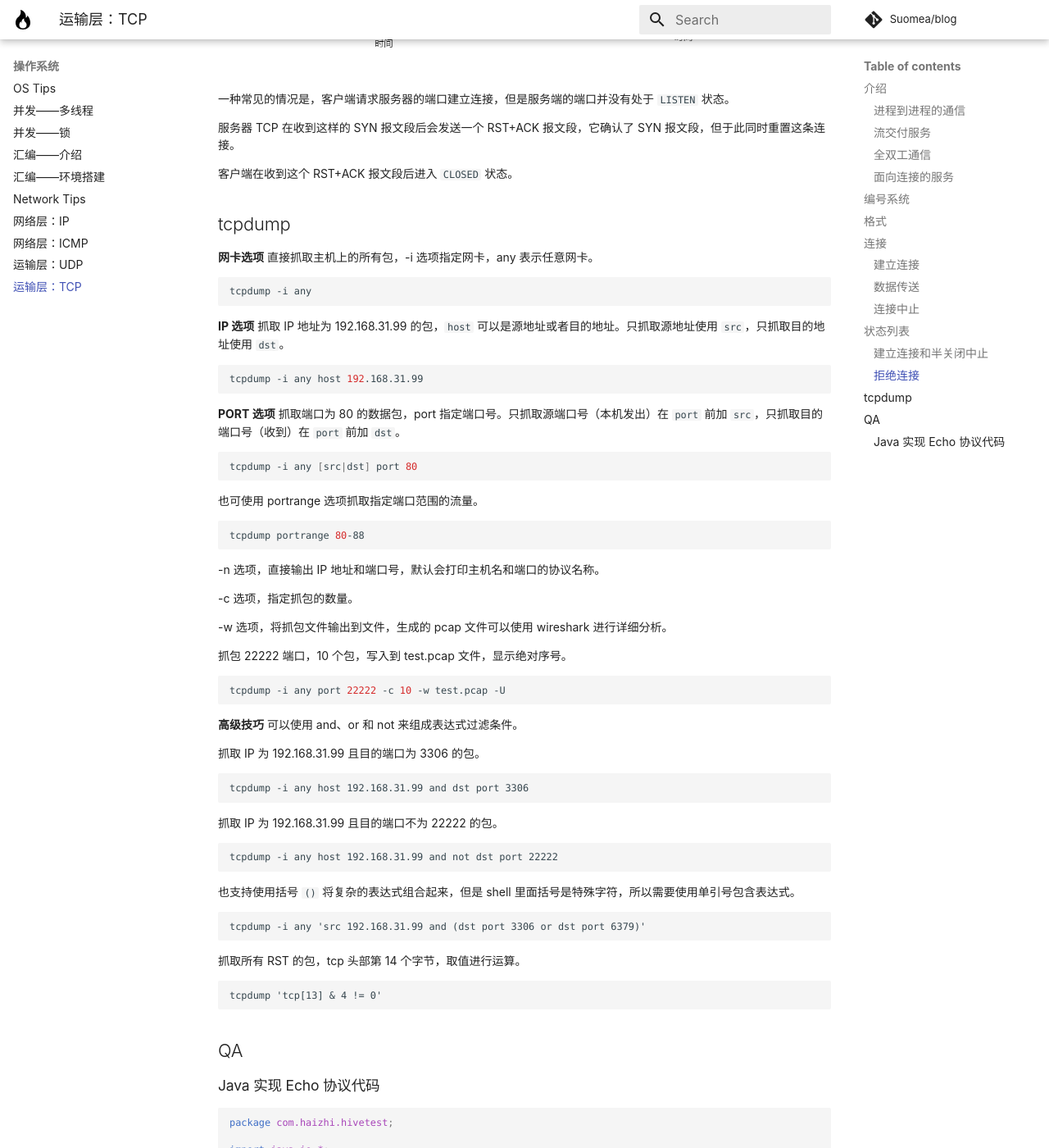
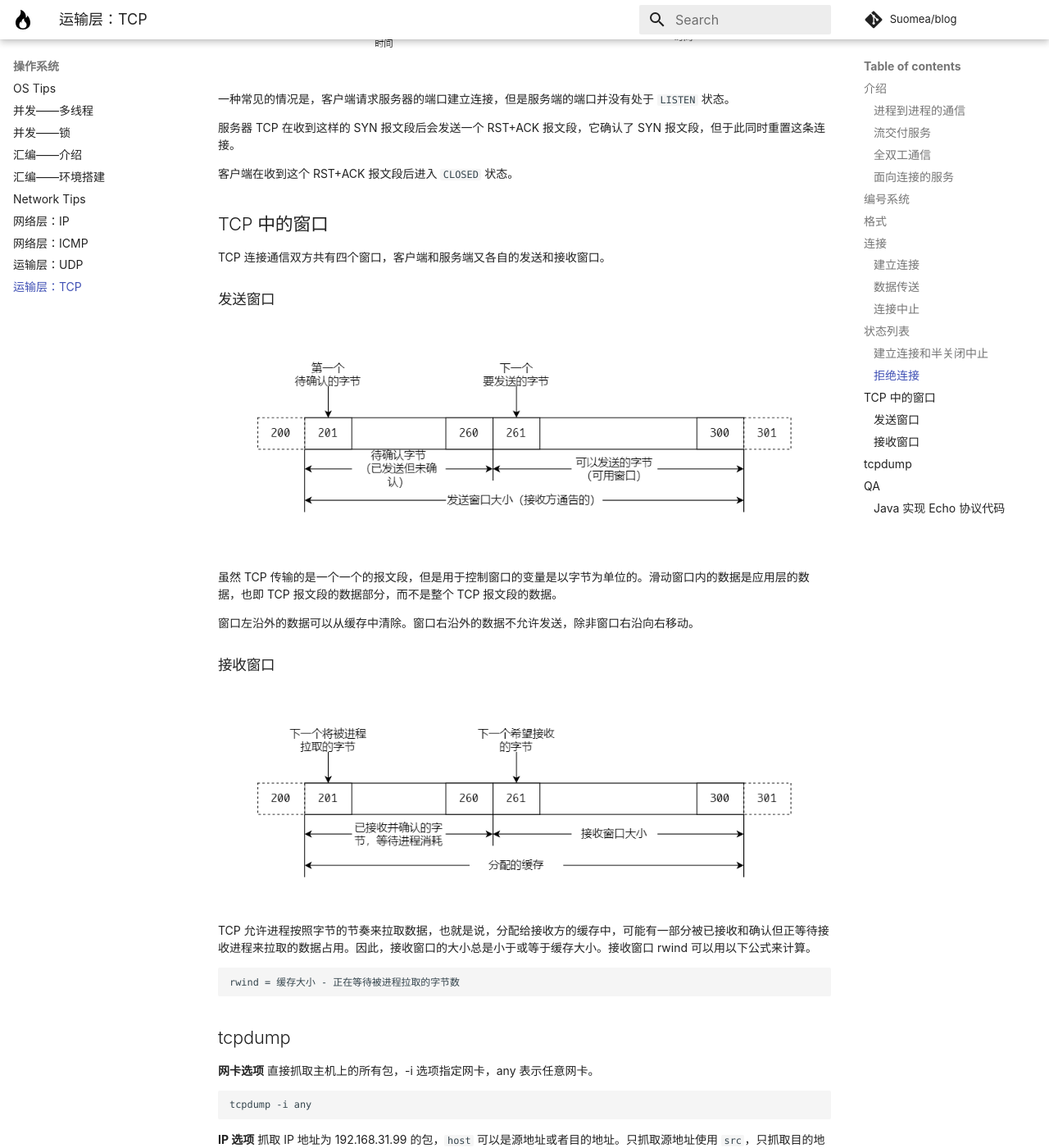
Before and after one commit to Suomea/blog, an MkDocs documentation site: the page built from docs/Network/运输层：TCP.md, in a window 1280 px wide and 1400 px high, scrolled down 8638 px. Shown: the whole window at 82% size. Built offline with MkDocs 1.6.1 and Material for MkDocs 9.7.7, drawn with Linux system fonts in a browser that asks for light colours; some web fonts are replaced; comment, search, counter and statistics services are not loaded.

Commit message:
更新 TCP 笔记。

````diff
--- a/docs/Network/运输层：TCP.md
+++ b/docs/Network/运输层：TCP.md
@@ -229,6 +229,26 @@ TCP 可以一直保持在 `ESTABLISHED` 状态，直到收到来自客户端的
 客户端在收到这个 RST+ACK 报文段后进入 `CLOSED` 状态。
 
 
+## TCP 中的窗口
+TCP 连接通信双方共有四个窗口，客户端和服务端又各自的发送和接收窗口。
+
+### 发送窗口
+![](../LocalFile/Picture/TCP发送窗口.png)
+
+虽然 TCP 传输的是一个一个的报文段，但是用于控制窗口的变量是以字节为单位的。滑动窗口内的数据是应用层的数据，也即 TCP 报文段的数据部分，而不是整个 TCP 报文段的数据。
+
+窗口左沿外的数据可以从缓存中清除。窗口右沿外的数据不允许发送，除非窗口右沿向右移动。
+
+### 接收窗口
+![](../LocalFile/Picture/TCP接收窗口和分配的缓存.png)
+TCP 允许进程按照字节的节奏来拉取数据，也就是说，分配给接收方的缓存中，可能有一部分被已接收和确认但正等待接收进程来拉取的数据占用。因此，接收窗口的大小总是小于或等于缓存大小。接收窗口 rwind 可以用以下公式来计算。
+```
+rwind = 缓存大小 - 正在等待被进程拉取的字节数
+```
+
+
+
+
 ## tcpdump
 **网卡选项** 直接抓取主机上的所有包，-i 选项指定网卡，any 表示任意网卡。
 ```shell
````
Also changed, not shown: docs/Linux/Linux Tips.md (+2 -0 lines), docs/Network/运输层：UDP.md (+2 -0 lines), docs/Network/运输层：介绍.md (+2 -0 lines), docs/LocalFile/Picture/TCP发送窗口.png (added), docs/LocalFile/Picture/TCP接收窗口和分配的缓存.png (added), 3 other files.
